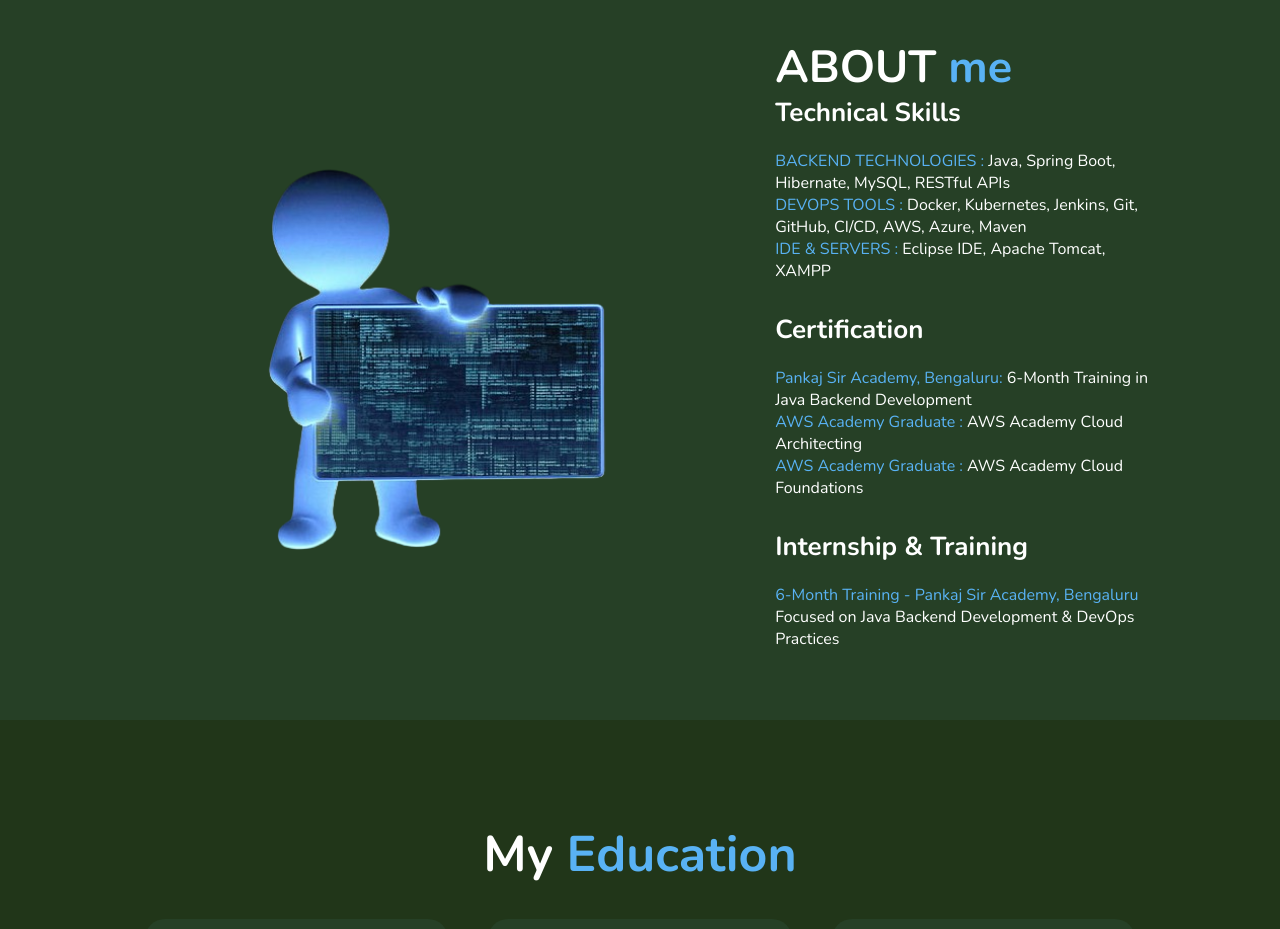
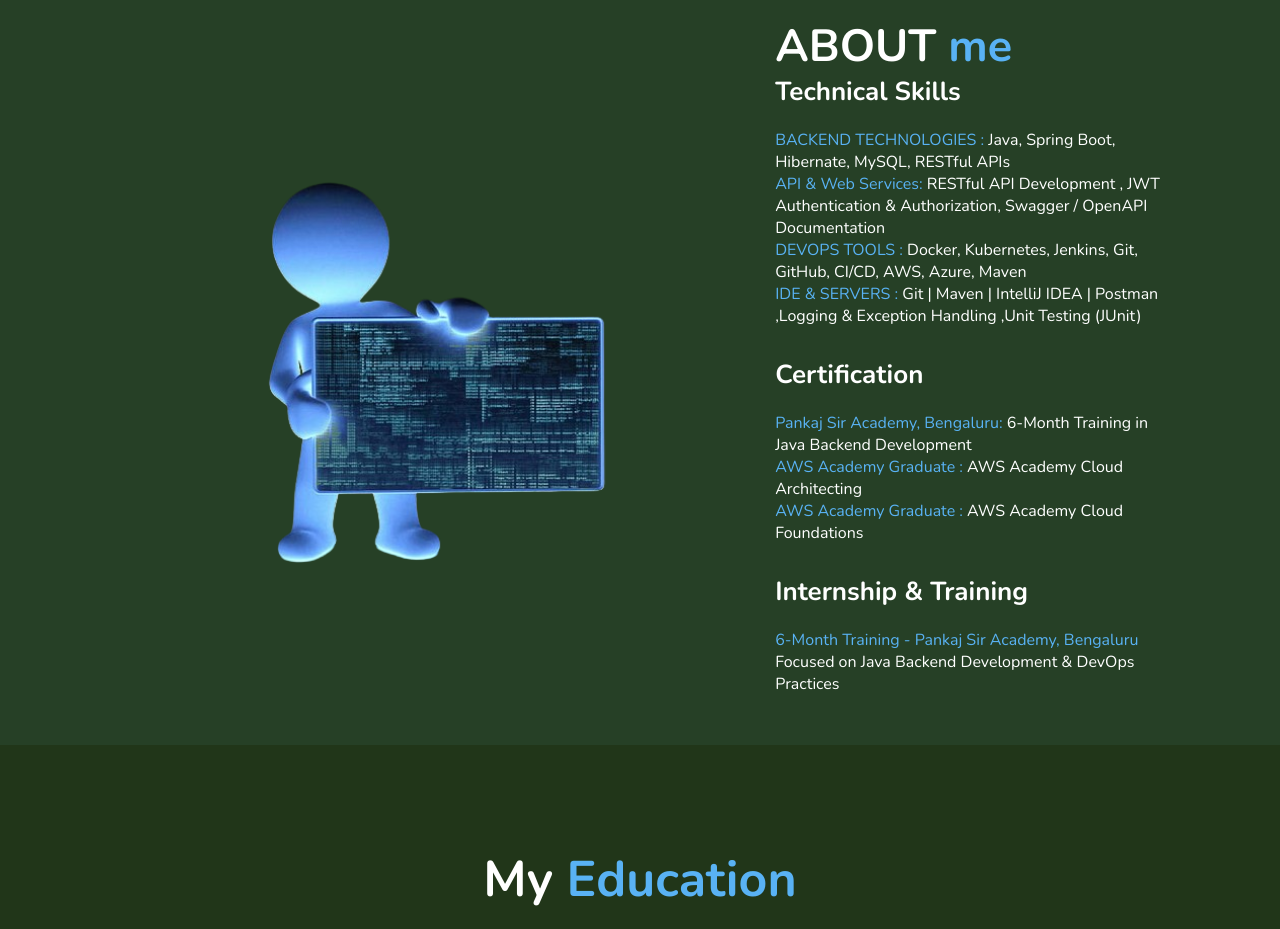
Before and after one commit to atulv19/Protfolio, a plain HTML site: page index.html in a window 1280 px wide. Shown: the part 880-1809 px from the top of the page. Drawn offline with nearby package versions, Linux system fonts and the light colour scheme.

Commit message:
Update index.html

```diff
--- a/index.html
+++ b/index.html
@@ -66,8 +66,9 @@
         <h3>Technical Skills</h3>
         <p>
             <span>BACKEND TECHNOLOGIES : </span> Java, Spring Boot, Hibernate, MySQL, RESTful APIs <br>
+            <span>API & Web Services:</span> RESTful API Development , JWT Authentication & Authorization,  Swagger / OpenAPI Documentation<br>
             <span>DEVOPS TOOLS : </span> Docker, Kubernetes, Jenkins, Git, GitHub, CI/CD, AWS, Azure, Maven <br>
-            <span>IDE & SERVERS : </span> Eclipse IDE, Apache Tomcat, XAMPP <br>
+            <span>IDE & SERVERS : </span> Git | Maven | IntelliJ IDEA | Postman ,Logging & Exception Handling ,Unit Testing (JUnit) <br>
         </p>
 
         <h3>Certification</h3>
```
